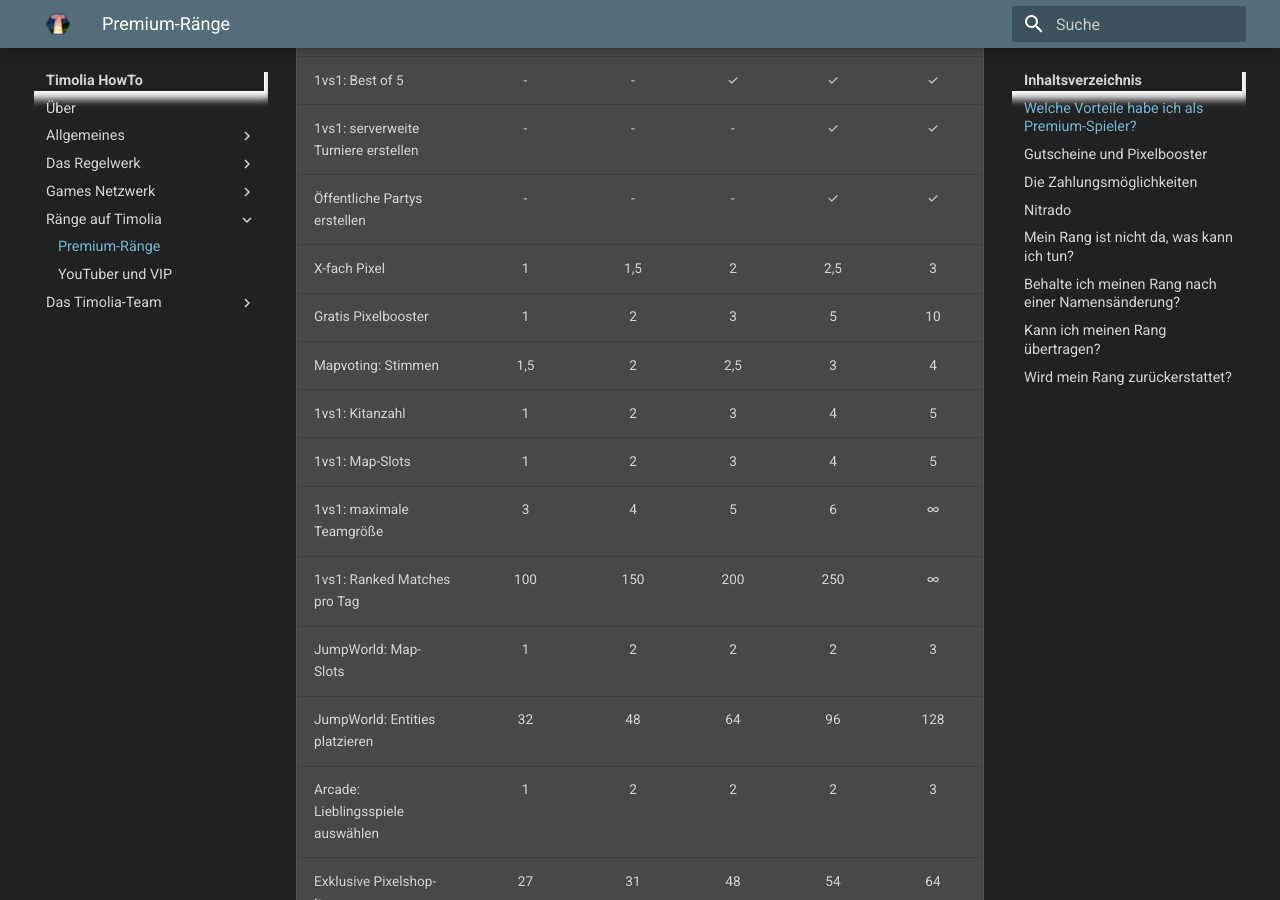
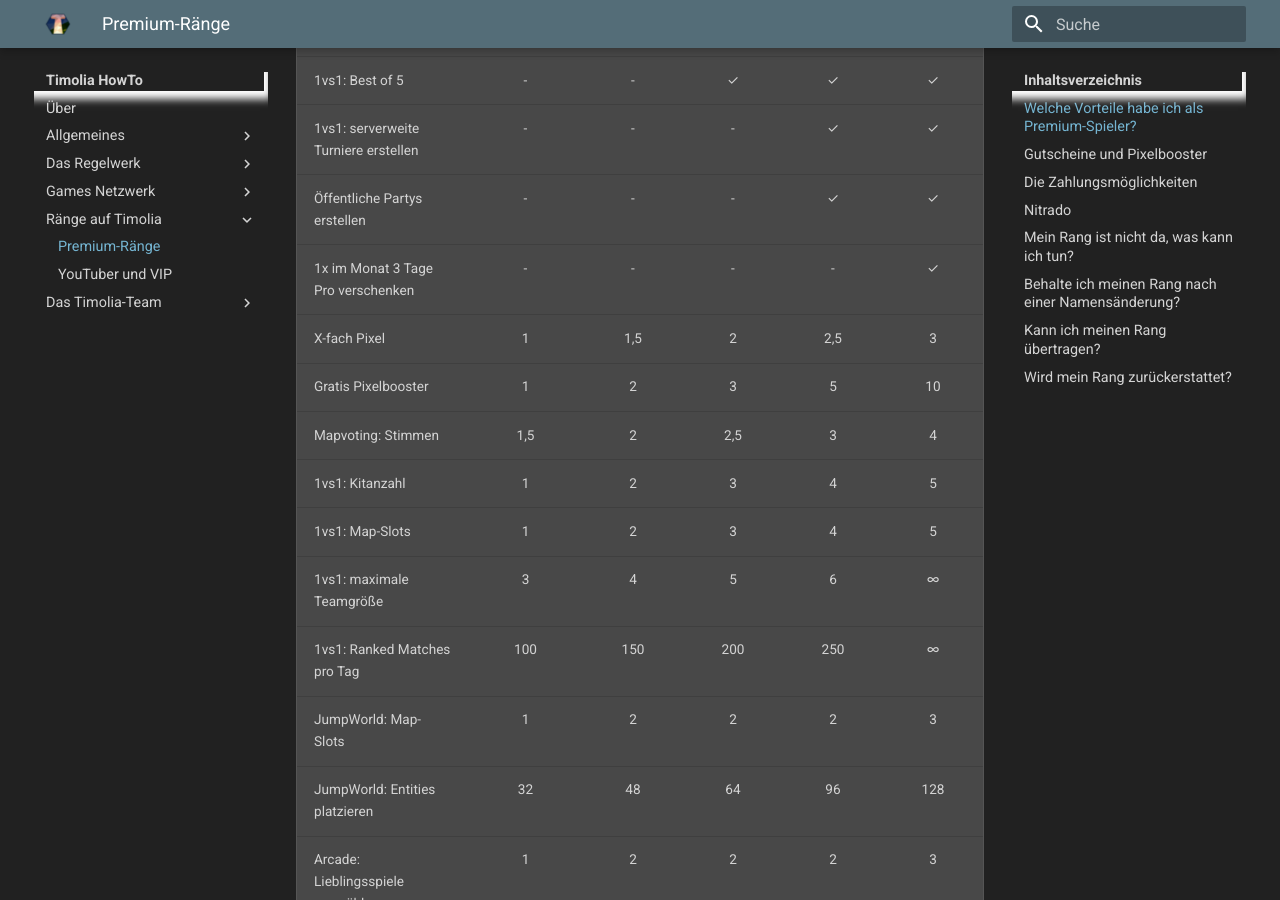
Before and after one commit to TimoliaDE/HowTo, an MkDocs documentation site: the page built from docs/ranks/premium.md, in a window 1280 px wide and 900 px high, scrolled down 1388 px. Built offline with MkDocs 1.6.1 and Material for MkDocs 9.7.7, drawn with Linux system fonts in a browser that asks for light colours; old or Windows-style settings are respelled for this version of MkDocs.

Commit message:
Update premium.md

```diff
--- a/docs/ranks/premium.md
+++ b/docs/ranks/premium.md
@@ -23,11 +23,12 @@ Diese Features stehen dir mit deinem Rang zur Verfügung:
 | Größere Partys erstellen               | -                                         | &check;                                   | &check;                                 | &check;                                  | &check;                                   |
 | Individuelle Lobbyzeit                 | -                                         | &check;                                   | &check;                                 | &check;                                  | &check;                                   |
 | Betatests                              | -                                         | -                                         | &check;                                 | &check;                                  | &check;                                   |
-| JumpWorld: Spielerköpfe & Armorstands nutzen | -                                         | -                                         | &check;                                 | &check;                                  | &check;                                   |
+| JumpWorld: Spielerköpfe & Armorstands nutzen | -                                   | -                                         | &check;                                 | &check;                                  | &check;                                   |
 | Mapvoting: Maps freischalten           | -                                         | -                                         | &check;                                 | &check;                                  | &check;                                   |
 | 1vs1: Best of 5                        | -                                         | -                                         | &check;                                 | &check;                                  | &check;                                   |
 | 1vs1: serverweite Turniere erstellen   | -                                         | -                                         | -                                       | &check;                                  | &check;                                   |
 | Öffentliche Partys erstellen           | -                                         | -                                         | -                                       | &check;                                  | &check;                                   |
+| 1x im Monat 3 Tage Pro verschenken     | -                                         | -                                         | -                                       | -                                        | &check;                                   |
 | X-fach Pixel                           | 1                                         | 1,5                                       | 2                                       | 2,5                                      | 3                                         |
 | Gratis Pixelbooster                    | 1                                         | 2                                         | 3                                       | 5                                        | 10                                        |
 | Mapvoting: Stimmen                     | 1,5                                       | 2                                         | 2,5                                     | 3                                        | 4                                         |
```
